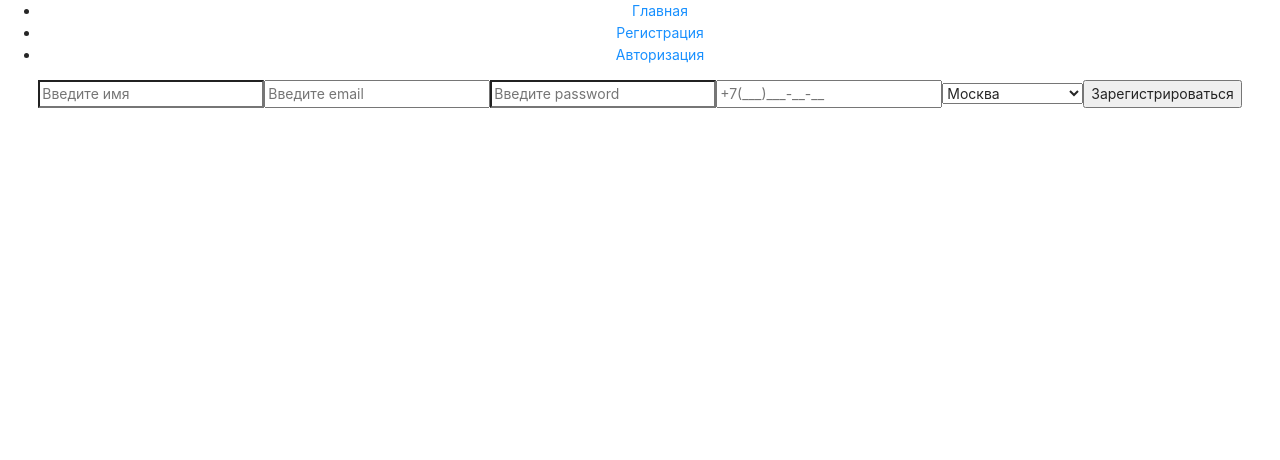
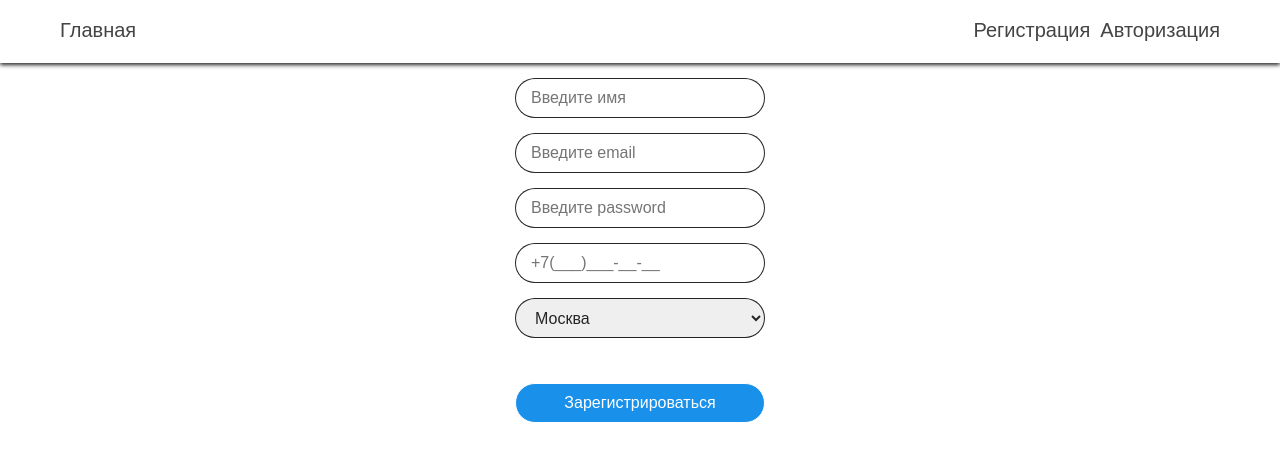
Before and after one commit to IvanTyler/Event-worldwide, a React (Create React App) app in the folder frontend/: page /signUp in a window 1280 px wide. Shown: the top 460 px of the page. Built offline with nearby package versions, Linux system fonts and the light colour scheme; no server answers.

Commit message:
layout slider, header

```diff
--- a/frontend/src/App.css
+++ b/frontend/src/App.css
@@ -1,38 +1,7 @@
-.App {
-  text-align: center;
+* {
+  text-decoration: none;
+  list-style: none;
+  font-family: Arial, Helvetica, sans-serif;
+  padding: 0;
+  margin: 0
 }
-
-.App-logo {
-  height: 40vmin;
-  pointer-events: none;
-}
-
-@media (prefers-reduced-motion: no-preference) {
-  .App-logo {
-    animation: App-logo-spin infinite 20s linear;
-  }
-}
-
-.App-header {
-  background-color: #282c34;
-  min-height: 100vh;
-  display: flex;
-  flex-direction: column;
-  align-items: center;
-  justify-content: center;
-  font-size: calc(10px + 2vmin);
-  color: white;
-}
-
-.App-link {
-  color: #61dafb;
-}
-
-@keyframes App-logo-spin {
-  from {
-    transform: rotate(0deg);
-  }
-  to {
-    transform: rotate(360deg);
-  }
-}
--- a/frontend/src/App.js
+++ b/frontend/src/App.js
@@ -20,6 +20,10 @@ function App() {
         <Header />
         <Switch>
 
+          <Route exact path="/">
+            <PosterList />
+          </Route>
+
           <Route exact path="/signUp">
             <SignUp />
           </Route>
@@ -28,7 +32,7 @@ function App() {
             <SignIn />
           </Route>
 
-          <PosterList/>
+
         </Switch>
       </Router>
     </div>
--- /dev/null
+++ b/frontend/src/Components/Container/container.module.css
@@ -0,0 +1,5 @@
+.container {
+    max-width: 1200px;
+    margin: 0 auto;
+    padding: 0 20px;
+}
--- a/frontend/src/Components/Header/Header.jsx
+++ b/frontend/src/Components/Header/Header.jsx
@@ -1,21 +1,29 @@
 import style from './Header.module.css'
+import styleContainer from '../Container/container.module.css'
+
 import { Link } from "react-router-dom";
 
+
 function Header() {
+
     return (
-        <div className={style.header}>
+        <>
+            <header className={style.header}>
+                <div className={`${styleContainer.container} ${style.containerHeader}` }>
+                    <nav className={style.navHeader}>
                         <ul className={style.headerMenu}>
                             <li className={style.headerMenuItem}>
-                    <Link to="/">Главная</Link>
+                                <Link className={style.headerMenuLink} to="/">Главная</Link>
                             </li>
                             <li className={style.headerMenuItem}>
-                    <Link to="/signUp">Регистрация</Link>
-                </li>
-                <li className={style.headerMenuItem}>
-                    <Link to="/signIn">Авторизация</Link>
+                                <Link className={style.headerMenuLink} to="/signUp">Регистрация</Link>
+                                <Link className={style.headerMenuLink} to="/signIn">Авторизация</Link>
                             </li>
                         </ul>
+                    </nav>
                 </div>
+            </header>
+        </>
     )
 }
 
--- a/frontend/src/Components/Header/Header.module.css
+++ b/frontend/src/Components/Header/Header.module.css
@@ -0,0 +1,41 @@
+.header {
+    box-shadow: 0 2px 4px 0;
+    background-color: #fff;
+}
+
+.containerHeader {
+    padding-top: 20px !important;
+    padding-bottom: 20px !important;
+}
+
+.navHeader {
+    display: flex;
+    align-items: center;
+    height: 100%;
+}
+
+.headerMenu {
+    display: flex;
+    margin: 0;
+    width: 100%;
+}
+
+.headerMenuLink {
+    font-size: 20px;
+    line-height: 20px;
+    transition: 0.2s;
+    color: #444;
+}
+
+.headerMenuItem:not(:last-child),
+.headerMenuLink:not(:last-child) {
+    margin-right: 10px;
+}
+
+.headerMenuItem:last-child {
+    margin-left: auto;
+}
+
+.header-menu-link:hover {
+    color: #1991eb;
+}
--- a/frontend/src/Components/SignIn/SignIn.jsx
+++ b/frontend/src/Components/SignIn/SignIn.jsx
@@ -1,4 +1,7 @@
 import style from './SignIn.module.css'
+import SignUp from '../SignUp/SignUp.module.css'
+import styleContainer from '../Container/container.module.css'
+
 import { useState } from 'react'
 import { getFormUserDataAuth } from '../../redux/actions/userAC';
 import { useDispatch } from 'react-redux';
@@ -24,11 +27,13 @@ function SignIn() {
 
     return (
         <>
-            <form onSubmit={submitHandler} className={style.HeaderformSignUp} action="">
-                <input required onChange={inputHandlerEmail} maxLength="15" className={style.formAddInput} type="email" name="email" placeholder="Введите email" />
-                <input required onChange={inputHandlerPassword} maxLength="15" className={style.formAddInput} type="password" name="password" placeholder="Password" />
-                <button type="submit">Зарегистрироваться</button>
-            </form>
+            <div className={styleContainer.container}>
+                <form className={SignUp.Headerform} onSubmit={submitHandler} action="">
+                    <input required onChange={inputHandlerEmail} maxLength="15" className={SignUp.inputHeaderForm} type="email" name="email" placeholder="Введите email" />
+                    <input required onChange={inputHandlerPassword} maxLength="15" className={SignUp.inputHeaderForm} type="password" name="password" placeholder="Password" />
+                    <button className={SignUp.HeaderFormButton} type="submit">Войти</button>
+                </form>
+            </div>
         </>
     )
 }
--- a/frontend/src/Components/SignUp/SignUp.jsx
+++ b/frontend/src/Components/SignUp/SignUp.jsx
@@ -1,6 +1,8 @@
 import style from './SignUp.module.css'
+import styleContainer from '../Container/container.module.css'
 import { useState, useRef } from 'react'
 import { useDispatch } from 'react-redux';
+
 import { addUser, getFormUserData } from '../../redux/actions/userAC';
 
 function SignUp() {
@@ -44,18 +46,20 @@ function SignUp() {
 
     return (
         <>
-            <form onSubmit={submitHandler} className={style.HeaderformSignUp} action="">
-                <input required onChange={inputHandlerName} className={style.formAddInput} type="text" name="name" placeholder="Введите имя" />
-                <input required onChange={inputHandlerEmail} className={style.formAddInput} maxLength="15" type="email" name="email" placeholder="Введите email" />
-                <input required onChange={inputHandlerPassword} className={style.formAddInput} minLength="8" maxLength="15" type="password" name="password" placeholder="Введите password" />
-                <input required onChange={inputHandlerPhone} type="tel" name="phone" placeholder="+7(___)___-__-__" maxLength="15" />
-                <select className="selectForm" ref={selectCity} name="select">
+            <div className={styleContainer.container}>
+                <form onSubmit={submitHandler} className={style.Headerform} action="">
+                    <input required onChange={inputHandlerName} className={style.inputHeaderForm} type="text" name="name" placeholder="Введите имя" />
+                    <input required onChange={inputHandlerEmail} className={style.inputHeaderForm} maxLength="15" type="email" name="email" placeholder="Введите email" />
+                    <input required onChange={inputHandlerPassword} className={style.inputHeaderForm} minLength="8" maxLength="15" type="password" name="password" placeholder="Введите password" />
+                    <input required onChange={inputHandlerPhone} className={style.inputHeaderForm} type="tel" name="phone" placeholder="+7(___)___-__-__" maxLength="15" />
+                    <select className={style.inputHeaderForm} ref={selectCity} name="select">
                         <option>Москва</option>
                         <option>Санкт-Петербург</option>
                         <option>Тверь</option>
                     </select>
-                <button type="submit">Зарегистрироваться</button>
+                    <button className={style.HeaderFormButton} type="submit">Зарегистрироваться</button>
                 </form>
+            </div>
         </>
     )
 }
--- a/frontend/src/Components/SignUp/SignUp.module.css
+++ b/frontend/src/Components/SignUp/SignUp.module.css
@@ -0,0 +1,24 @@
+.Headerform {
+    display: flex;
+    flex-direction: column;
+    align-items: center;
+}
+
+.inputHeaderForm, .HeaderFormButton {
+    margin-top: 15px;
+    width: 250px;
+    height: 40px;
+    padding: 0 15px;
+    border-radius: 20px;
+    font-size: 16px;
+    border: solid 1px;
+    outline: none;
+}
+
+.HeaderFormButton {
+    margin-top: 45px;
+    background-color: #1991eb;
+    color: #fff;
+    transition: 0.2s;
+    cursor: pointer;
+}
--- a/frontend/src/components/Poster/Poster.jsx
+++ b/frontend/src/components/Poster/Poster.jsx
@@ -1,18 +1,21 @@
+import style from '../Container/container.module.css'
+
 const contentStyle = {
-  height: '160px',
+  height: '700px',
+  // width: '100%',
   color: '#fff',
   lineHeight: '160px',
   textAlign: 'center',
-  background: '#364d79',
+  background: '#2a6a84',
 };
 
 function Poster({ img, title }) {
-
-
   return (
-    <div style={contentStyle}>
-      <img  src={img} alt="" />
-      <h3 >{title}</h3>
+    <div style={{marginTop: '30px'}} className={style.container}>
+      <div style={contentStyle}>
+        <img src={img} style={{objectFit: 'cover', width: '100%', height: '100%'}} alt="" />
+        <h3 style={{color: '#fff', fontSize: '25px'}}>{title}</h3>
+      </div>
     </div>
   )
 }
```
Lines whose indentation alone changed are shown as unchanged.
